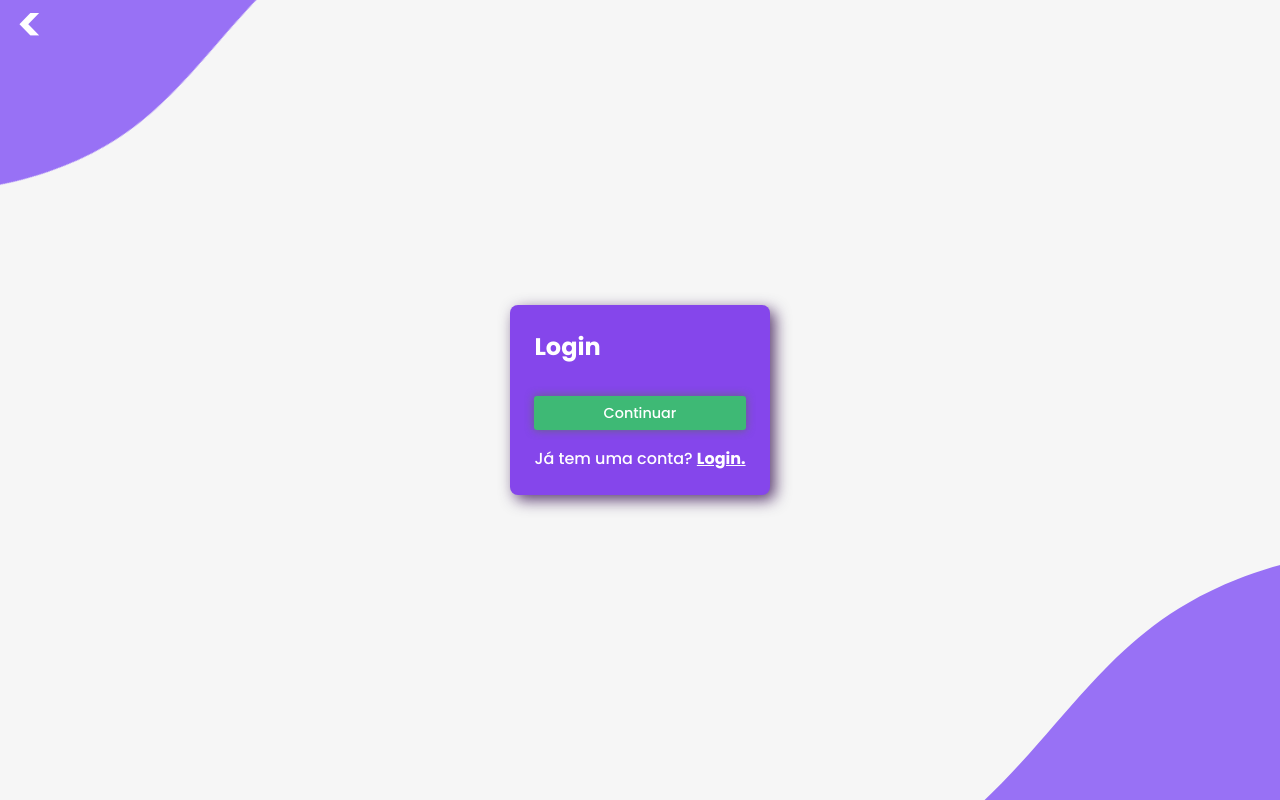
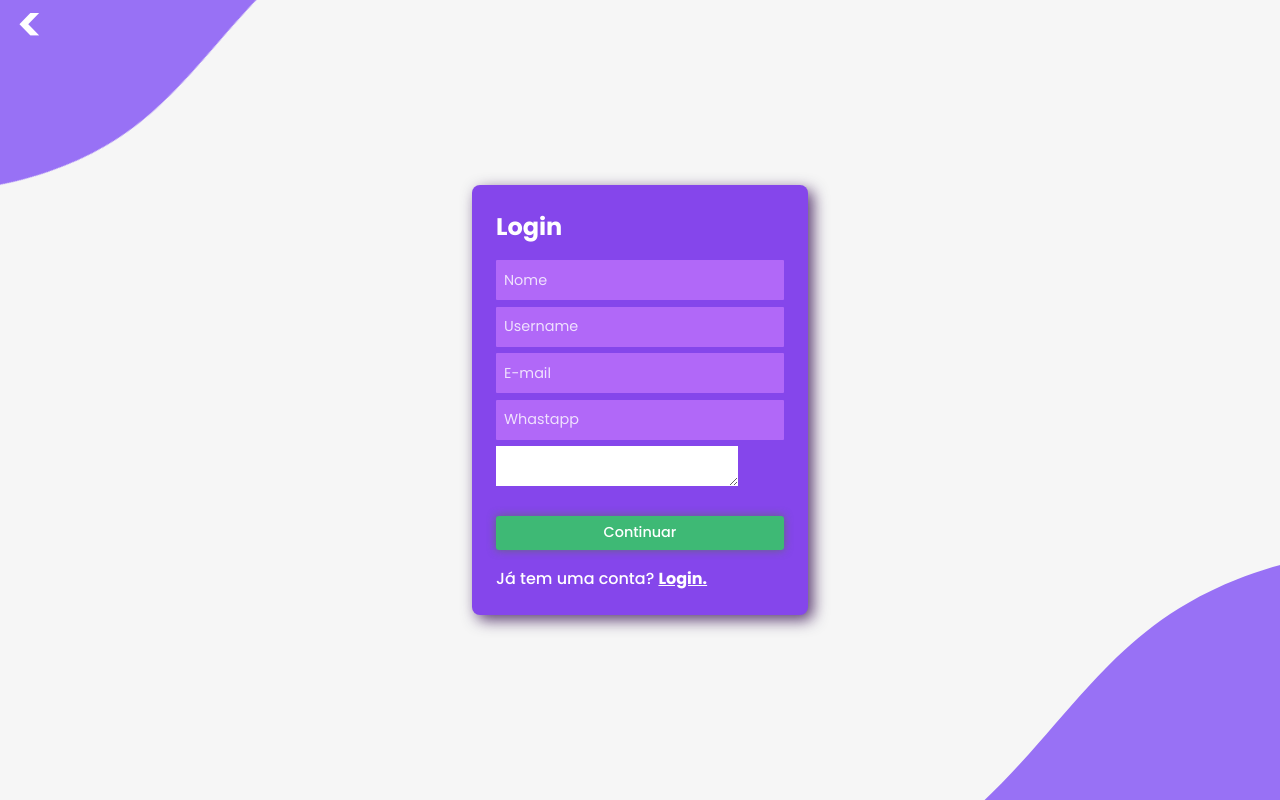
Before and after one commit to henriqueclaranhan/2-Hackathon-CCR, a website: page src/views/login.html in a window 1280 px wide. Both pictures are taken after a click on the element "Crie uma.". Drawn offline with Linux system fonts and the light colour scheme; files that its build step writes are made by us from their sources.

Commit message:
feat: form login and signup

```diff
--- a/src/views/login.html
+++ b/src/views/login.html
@@ -19,13 +19,35 @@
         <h2 id="title">Login</h2>
         <form action="">
             <div class="input-field">
-                <input type="text" name="userlogin" id="userlogin"
+                <input type="text" name="login" id="userlogin"
                     placeholder="Username ou e-mail" required>
             </div>
             <div class="input-field">
                 <input type="password" name="password" id="password"
                     placeholder="Senha" required>
             </div>
+            <!-- Another form -->
+            <div class="input-field" hidden>
+                <input type="text" name="name" id="name-input"
+                    placeholder="Nome" required>
+            </div>
+            <div class="input-field" hidden>
+                <input type="text" name="user" id="user-input"
+                    placeholder="Username" required>
+            </div>
+            <div class="input-field" hidden>
+                <input type="e-mail" name="userlogin" id="emai-input"
+                    placeholder="E-mail" required>
+            </div>
+            <div class="input-field" hidden>
+                <input type="tel" name="tel" id="tel-input"
+                    placeholder="Whastapp" required>
+            </div>
+            <div class="input-field" hidden>
+                <textarea type="text" name="tel" id="bio-input"
+                    placeholder="Bio" required></textarea>
+            </div>
+
             <input id="continue-button" type="button" value="Continuar">
         </form>
         <footer id="create-account">
```
